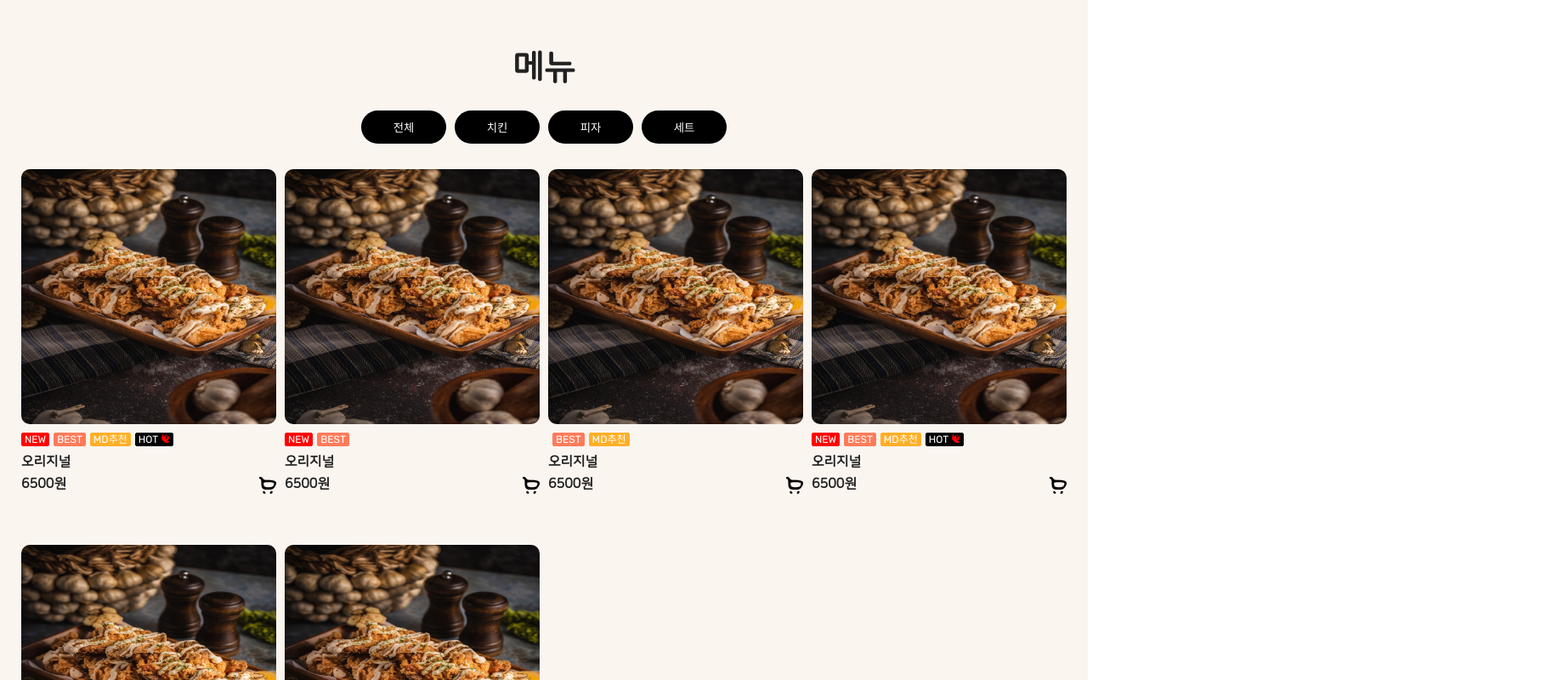
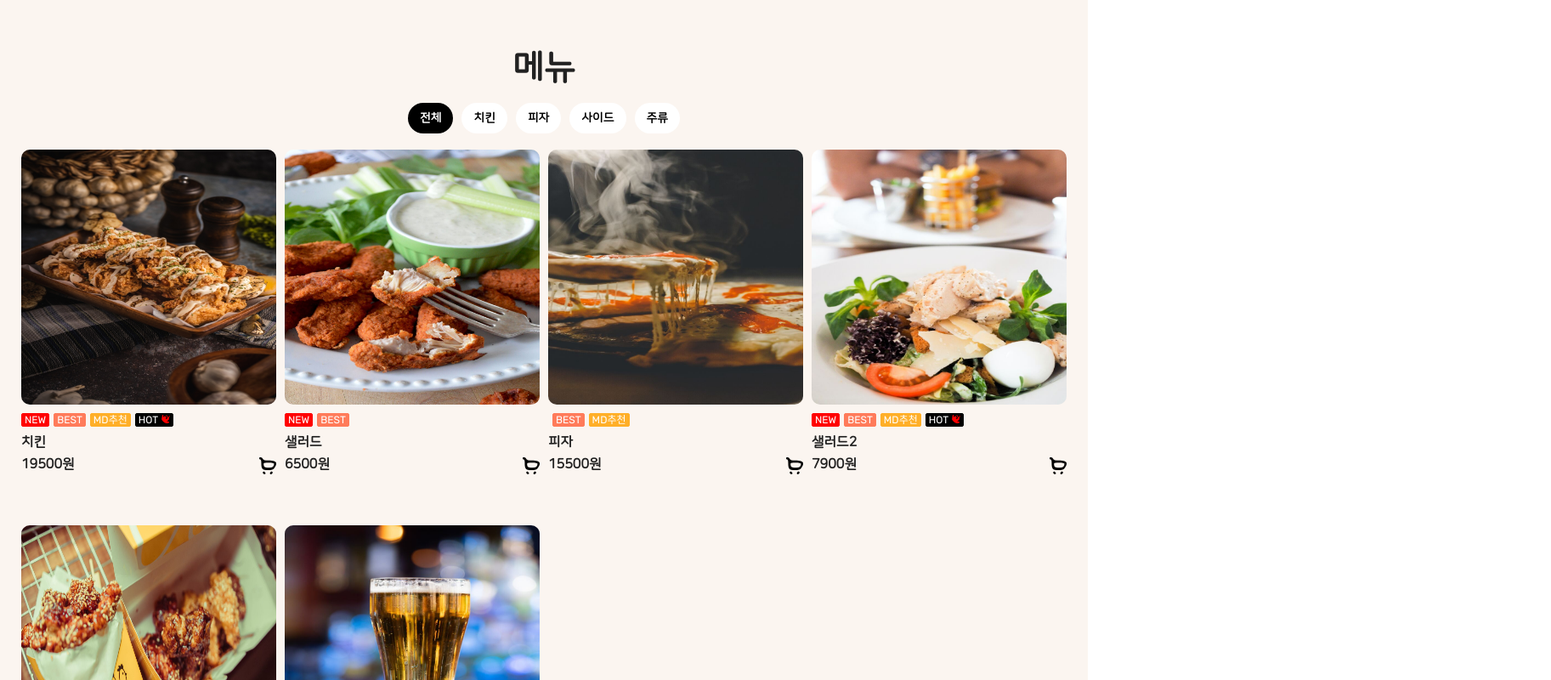
Before and after one commit to ryushin01/goobne, a React (Vite) app: page /goobne/list in a window 1280 px wide. Shown: the part 140-940 px from the top of the page at 85% size, 1825 px wide, since content can reach past the window. Built offline with nearby package versions, Linux system fonts and the light colour scheme.

Commit message:
리스트 페이지 기능개발

```diff
--- a/public/data/ListItemData.json
+++ b/public/data/ListItemData.json
@@ -1,49 +1,55 @@
 {
   "result": [
     {
+      "id": 0,
       "imgSrc": "../goobne/images/main_chicken_01.jpg",
-      "title": "오리지널",
-      "price": "6500",
+      "title": "치킨",
+      "price": "19500",
       "badgeNew": "new",
       "badgeBast": "best",
       "badgeMd": "md",
       "badgeHot": "hot"
     },
     {
-      "imgSrc": "../goobne/images/main_chicken_01.jpg",
-      "title": "오리지널",
+      "id": 1,
+      "imgSrc": "../goobne/images/main_banner_02.jpg",
+      "title": "샐러드",
       "price": "6500",
       "badgeNew": "new",
       "badgeBast": "best"
     },
     {
-      "imgSrc": "../goobne/images/main_chicken_01.jpg",
-      "title": "오리지널",
-      "price": "6500",
+      "id": 2,
+      "imgSrc": "../goobne/images/main-pizza.jpg",
+      "title": "피자",
+      "price": "15500",
       "badgeBast": "best",
       "badgeMd": "md"
     },
     {
-      "imgSrc": "../goobne/images/main_chicken_01.jpg",
-      "title": "오리지널",
-      "price": "6500",
+      "id": 3,
+      "imgSrc": "../goobne/images/main_salad.jpg",
+      "title": "샐러드2",
+      "price": "7900",
       "badgeNew": "new",
       "badgeBast": "best",
       "badgeMd": "md",
       "badgeHot": "hot"
     },
     {
-      "imgSrc": "../goobne/images/main_chicken_01.jpg",
-      "title": "오리지널",
-      "price": "6500",
+      "id": 4,
+      "imgSrc": "../goobne/images/main_banner_01.jpg",
+      "title": "닭강정",
+      "price": "13000",
       "badgeNew": "new",
       "badgeBast": "best",
       "badgeMd": "md"
     },
     {
-      "imgSrc": "../goobne/images/main_chicken_01.jpg",
-      "title": "오리지널",
-      "price": "6500",
+      "id": 5,
+      "imgSrc": "../goobne/images/main_beer.jpg",
+      "title": "맥주",
+      "price": "4000",
       "badgeBast": "best"
     }
   ]
--- a/public/data/MenuChipData.json
+++ b/public/data/MenuChipData.json
@@ -4,7 +4,6 @@
     { "id": 2, "name": "메뉴", "content": "치킨", "defaultChecked": false },
     { "id": 3, "name": "메뉴", "content": "피자", "defaultChecked": false },
     { "id": 4, "name": "메뉴", "content": "사이드", "defaultChecked": false },
-    { "id": 5, "name": "메뉴", "content": "세트", "defaultChecked": false },
-    { "id": 6, "name": "메뉴", "content": "포장전용", "defaultChecked": false }
+    { "id": 5, "name": "메뉴", "content": "주류", "defaultChecked": false }
   ]
 }
--- a/src/API/API.jsx
+++ b/src/API/API.jsx
@@ -15,6 +15,6 @@ export const customAxios = axios.create({
   baseURL: `${BASE_URL}`,
   headers: {
     // access_token: cookies.get('access_token'),
-    Authorization: localStorage.getItem('accessToken'),
+    // Authorization: localStorage.getItem('accessToken'),
   },
 });
--- a/src/components/Footer/Footer.jsx
+++ b/src/components/Footer/Footer.jsx
@@ -124,7 +124,6 @@ const FooterContainer = styled.footer`
 
 const InnerTopSection = styled.section`
   width: 100%;
-  min-width: 1730px;
   display: flex;
   justify-content: space-between;
   border-bottom: 1px solid ${props => props.theme.transparentA};
@@ -198,7 +197,6 @@ const SnsConnectionArea = styled.div`
 
 const AddressSection = styled.section`
   width: 100%;
-  min-width: 1730px;
   display: flex;
   justify-content: space-between;
   margin-top: 35px;
--- a/src/pages/List/List.jsx
+++ b/src/pages/List/List.jsx
@@ -3,6 +3,7 @@ import ListItem from './components/ListItem';
 import { API } from '../../config';
 import { customAxios } from '../../API/API';
 import styled from 'styled-components';
+import MenuChipGroup from '../../components/Chip/MenuChipGroup';
 
 const List = () => {
   const [productList, setProductList] = useState('');
@@ -29,10 +30,7 @@ const List = () => {
         <h2>메뉴</h2>
 
         <ButtonWrapDiv>
-          <button>전체</button>
-          <button>치킨</button>
-          <button>피자</button>
-          <button>세트</button>
+          <MenuChipGroup></MenuChipGroup>
         </ButtonWrapDiv>
 
         <ListContainerUl>
--- a/src/styles/GlobalStyle.jsx
+++ b/src/styles/GlobalStyle.jsx
@@ -41,6 +41,7 @@ const GlobalStyle = createGlobalStyle`
     display: flex;
     flex-direction: column;
     min-height: 100vh;
+    overflow-x: hidden;
   }
 
   /** Footer를 최하단에 고정시키기 위한 속성 */
```
